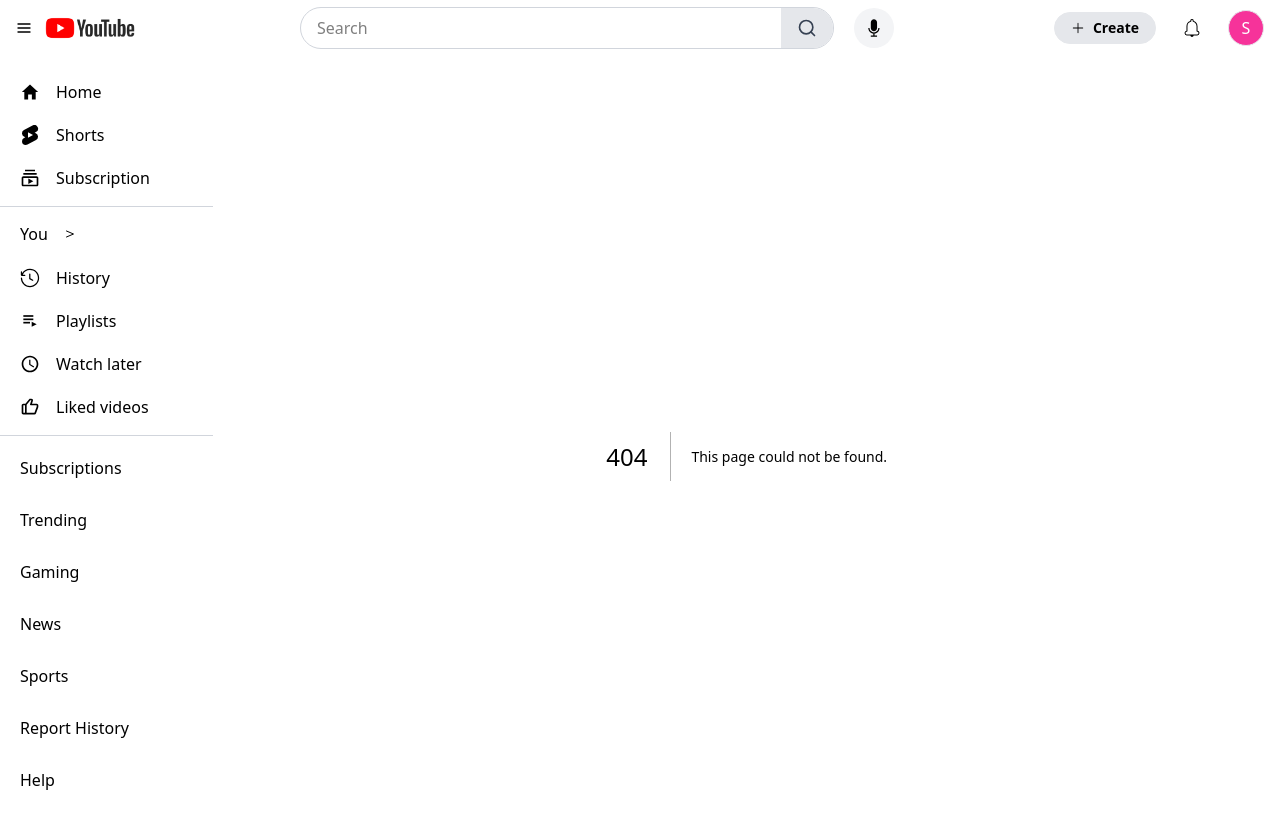
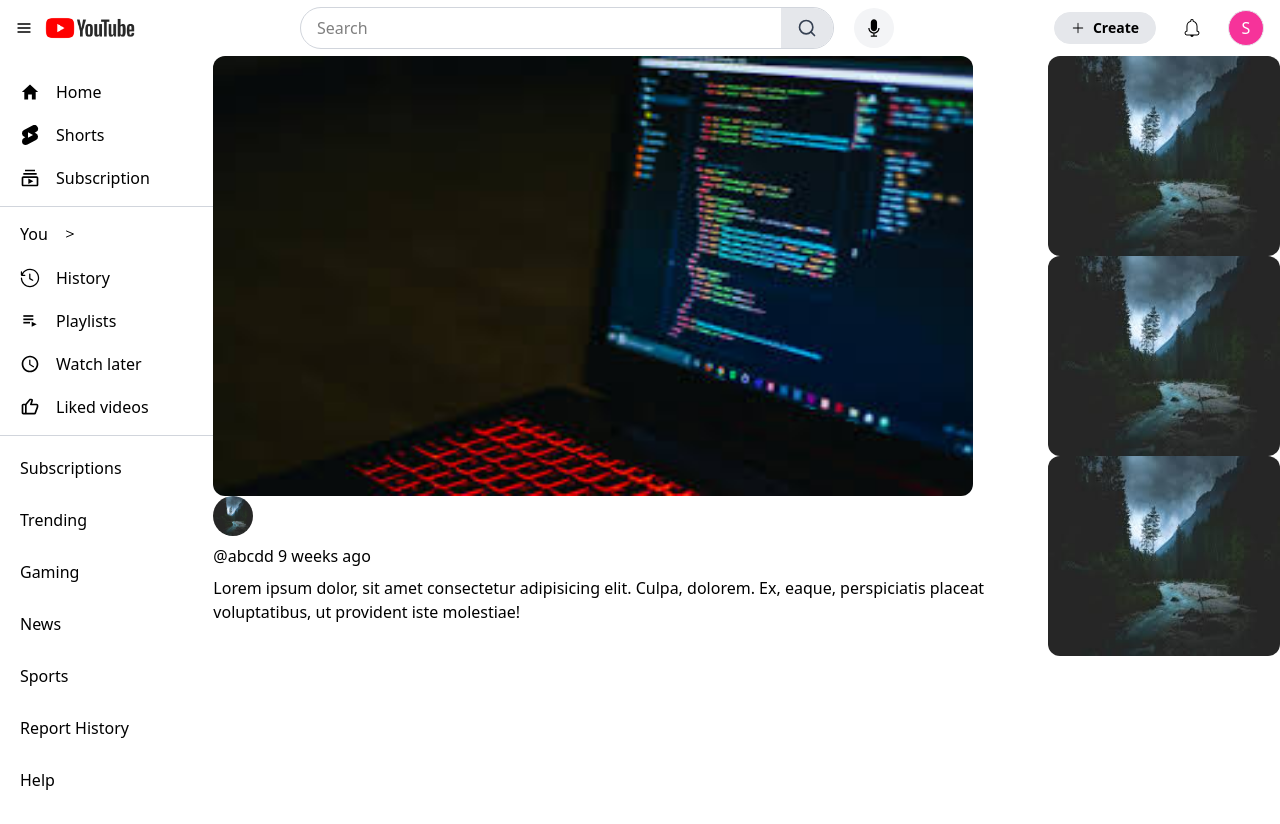
Before and after one commit to Sameea-Saqee/youtube-clone, a Next.js app: page /Videoplay in a window 1280 px wide. Before the commit this address had no page. Shown: the top 824 px of the page. Built offline with nearby package versions, Linux system fonts and the light colour scheme.

Commit message:
added scrollbar

```diff
--- /dev/null
+++ b/app/Videoplay/page.tsx
@@ -0,0 +1,25 @@
+import React from 'react'
+import Image from 'next/image'
+import Link from 'next/link'
+
+function Videoplay() {
+    return (
+        <div className='flex flex-row'>
+            <div>
+                <Image src="/images.jpeg" alt='Video thumbnail' width='450' height='120' className='rounded-xl w-190 h-110' />
+                <div className='flex flex-col gap-2'>
+                    <Image src="/landscap1.png" alt='Video thumbnail' width={100} height={100} className='w-10 h-10 rounded-full' />
+                    <Link href="/">@abcdd 9 weeks ago</Link>
+                    <p>Lorem ipsum dolor, sit amet consectetur adipisicing elit. Culpa, dolorem. Ex, eaque, perspiciatis placeat voluptatibus, ut provident iste molestiae!</p>
+                </div>
+            </div>
+            <div>
+                <Image src="/landscap1.png" alt='Video thumbnail' width='450' height='120' className='rounded-xl w-full h-50' />
+                <Image src="/landscap1.png" alt='Video thumbnail' width='450' height='120' className='rounded-xl w-full h-50' />
+                <Image src="/landscap1.png" alt='Video thumbnail' width='450' height='120' className='rounded-xl w-full h-50' />
+            </div>
+        </div>
+    )
+}
+
+export default Videoplay
```
